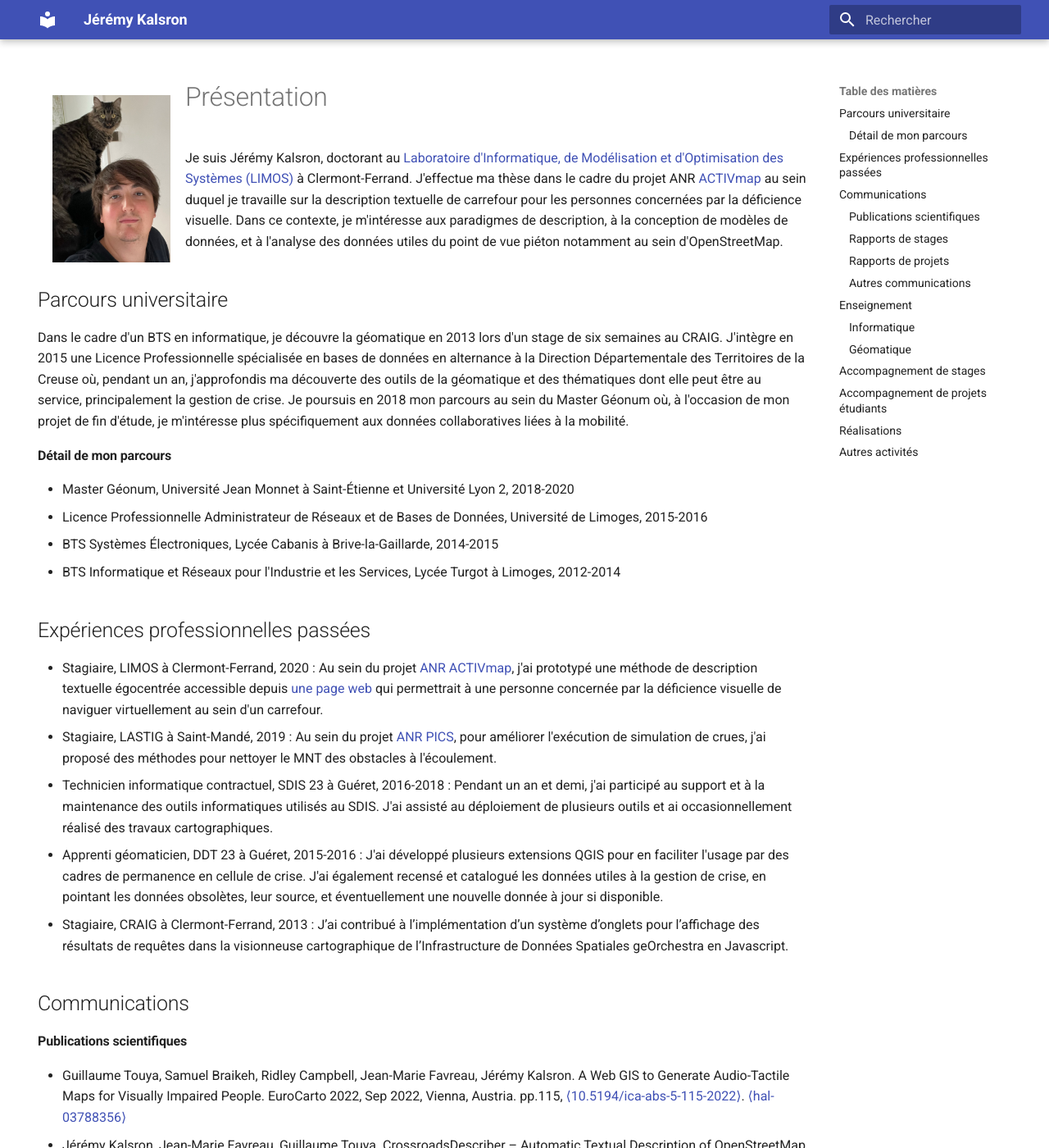
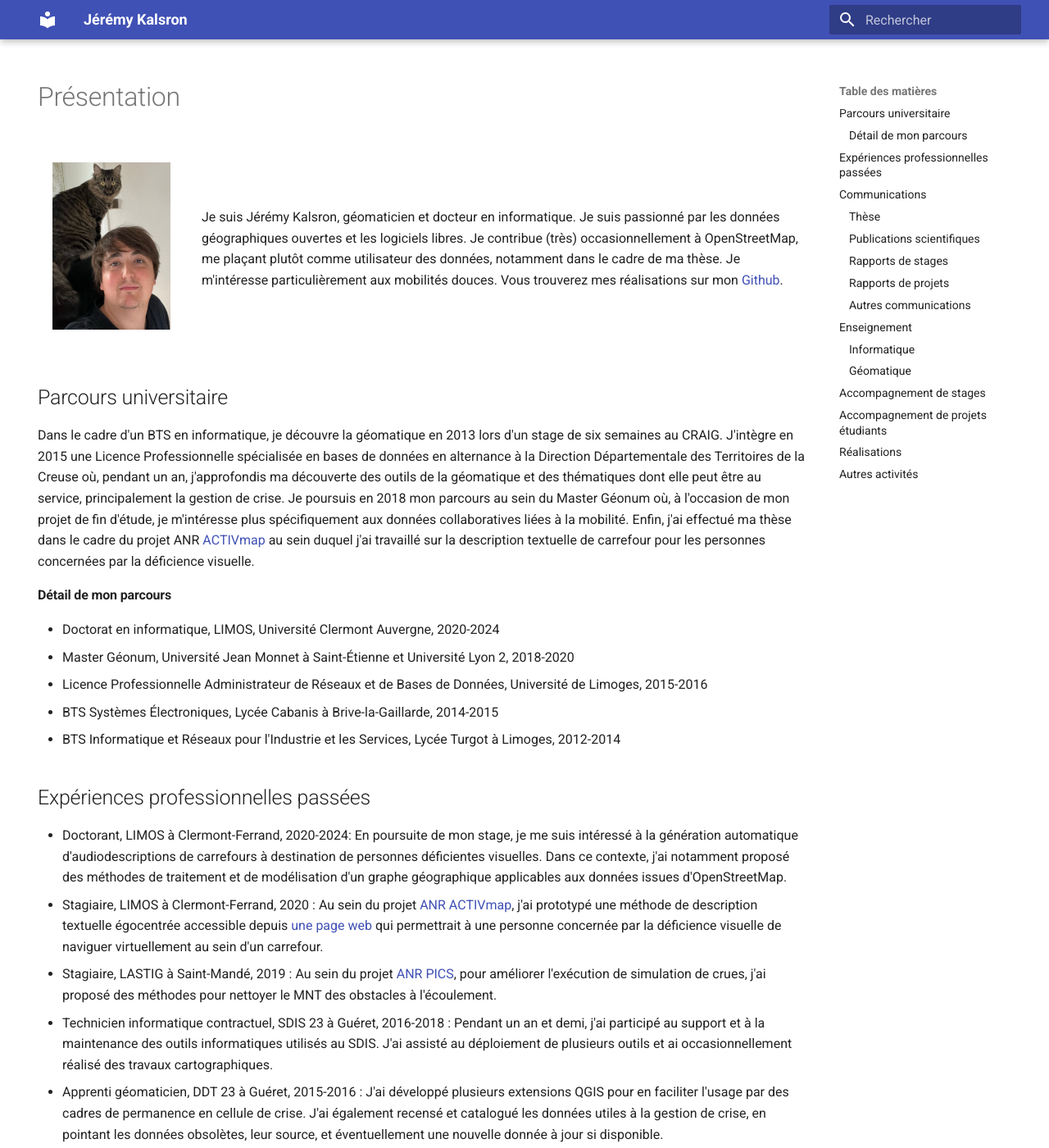
Before and after one commit to jeremyk6/jeremyk6.github.io, an MkDocs documentation site: the page built from docs/index.md, in a window 1280 px wide and 1400 px high. Shown: the whole window at 82% size. Built offline with MkDocs 1.6.1 and Material for MkDocs 9.7.7, drawn with Linux system fonts in a browser that asks for light colours; some of the changed text lies outside the part shown.

Commit message:
Ajout thèse et màj intro.

```diff
--- a/docs/index.md
+++ b/docs/index.md
@@ -4,20 +4,22 @@ hide:
   - navigation
 ---
 
-<div style="float: left">
-    <img src="images/profile.jpeg" style="height: 15em; width: auto; padding: 10%;" alt="Photo de profil" />
+<div style="display: flex; align-items: center;">
+  <div style="flex: 0 0 auto;">
+      <img src="images/profile.jpeg" style="height: 15em; width: auto; padding: 10%;" alt="Photo de profil" />
+  </div>
+  <div style="margin-left: 20px;">
+      <p>Je suis Jérémy Kalsron, géomaticien et docteur en informatique. Je suis passionné par les données géographiques ouvertes et les logiciels libres. Je contribue (très) occasionnellement à OpenStreetMap, me plaçant plutôt comme utilisateur des données, notamment dans le cadre de ma thèse. Je m'intéresse particulièrement aux mobilités douces. Vous trouverez mes réalisations sur mon <a href="https://github.com/jeremyk6">Github</a>.</p>
+  </div>
 </div>
-
-# Présentation
-
-Je suis Jérémy Kalsron, doctorant au [Laboratoire d'Informatique, de Modélisation et d'Optimisation des Systèmes (LIMOS)](https://limos.fr) à Clermont-Ferrand. J'effectue ma thèse dans le cadre du projet ANR [ACTIVmap](https://activmap.limos.fr) au sein duquel je travaille sur la description textuelle de carrefour pour les personnes concernées par la déficience visuelle. Dans ce contexte, je m'intéresse aux paradigmes de description, à la conception de modèles de données, et à l'analyse des données utiles du point de vue piéton notamment au sein d'OpenStreetMap.
 
 ## Parcours universitaire
 
-Dans le cadre d'un BTS en informatique, je découvre la géomatique en 2013 lors d'un stage de six semaines au CRAIG. J'intègre en 2015 une Licence Professionnelle spécialisée en bases de données en alternance à la Direction Départementale des Territoires de la Creuse où, pendant un an, j'approfondis ma découverte des outils de la géomatique et des thématiques dont elle peut être au service, principalement la gestion de crise. Je poursuis en 2018 mon parcours au sein du Master Géonum où, à l'occasion de mon projet de fin d'étude, je m'intéresse plus spécifiquement aux données collaboratives liées à la mobilité.
+Dans le cadre d'un BTS en informatique, je découvre la géomatique en 2013 lors d'un stage de six semaines au CRAIG. J'intègre en 2015 une Licence Professionnelle spécialisée en bases de données en alternance à la Direction Départementale des Territoires de la Creuse où, pendant un an, j'approfondis ma découverte des outils de la géomatique et des thématiques dont elle peut être au service, principalement la gestion de crise. Je poursuis en 2018 mon parcours au sein du Master Géonum où, à l'occasion de mon projet de fin d'étude, je m'intéresse plus spécifiquement aux données collaboratives liées à la mobilité. Enfin, j'ai effectué ma thèse dans le cadre du projet ANR [ACTIVmap](https://activmap.limos.fr) au sein duquel j'ai travaillé sur la description textuelle de carrefour pour les personnes concernées par la déficience visuelle.
 
 #### Détail de mon parcours
 
+- Doctorat en informatique, LIMOS, Université Clermont Auvergne, 2020-2024
 - Master Géonum, Université Jean Monnet à Saint-Étienne et Université Lyon 2, 2018-2020
 - Licence Professionnelle Administrateur de Réseaux et de Bases de Données, Université de Limoges, 2015-2016
 - BTS Systèmes Électroniques, Lycée Cabanis à Brive-la-Gaillarde, 2014-2015
@@ -25,6 +27,7 @@ Dans le cadre d'un BTS en informatique, je découvre la géomatique en 2013 lors
 
 ## Expériences professionnelles passées
 
+- Doctorant, LIMOS à Clermont-Ferrand, 2020-2024: En poursuite de mon stage, je me suis intéressé à la génération automatique d'audiodescriptions de carrefours à destination de personnes déficientes visuelles. Dans ce contexte, j'ai notamment proposé des méthodes de traitement et de modélisation d'un graphe géographique applicables aux données issues d'OpenStreetMap.
 - Stagiaire, LIMOS à Clermont-Ferrand, 2020 : Au sein du projet [ANR ACTIVmap](https://activmap.limos.fr), j'ai prototypé une méthode de description textuelle égocentrée accessible depuis [une page web](https://carrefours.activmap.limos.fr/old/) qui permettrait à une personne concernée par la déficience visuelle de naviguer virtuellement au sein d'un carrefour.
 - Stagiaire, LASTIG à Saint-Mandé, 2019 : Au sein du projet [ANR PICS](https://pics.ifsttar.fr/), pour améliorer l'exécution de simulation de crues, j'ai proposé des méthodes pour nettoyer le MNT des obstacles à l'écoulement.
 - Technicien informatique contractuel, SDIS 23 à Guéret, 2016-2018 : Pendant un an et demi, j'ai participé au support et à la maintenance des outils informatiques utilisés au SDIS. J'ai assisté au déploiement de plusieurs outils et ai occasionnellement réalisé des travaux cartographiques.
@@ -32,6 +35,10 @@ Dans le cadre d'un BTS en informatique, je découvre la géomatique en 2013 lors
 - Stagiaire, CRAIG à Clermont-Ferrand, 2013 : J’ai contribué à l’implémentation d’un système d’onglets pour l’affichage des résultats de requêtes dans la visionneuse cartographique de l’Infrastructure de Données Spatiales geOrchestra en Javascript.
 
 ## Communications
+
+#### Thèse
+
+- Jérémy Kalsron. Génération automatique d'abstractions de carrefours pour les personnes concernées par la déficience visuelle. Université Clermont Auvergne, 2024. [⟨tel-04845483⟩](https://theses.hal.science/tel-04845483v1)
 
 #### Publications scientifiques
 
@@ -44,13 +51,13 @@ Dans le cadre d'un BTS en informatique, je découvre la géomatique en 2013 lors
 
 #### Rapports de stages
 
-- [La mobilité au sein d’un carrefour pour une personne en situation de déficience visuelle](https://activmap.limos.fr/files/rapport-LIMOS-2020-J%C3%A9r%C3%A9my-Kalsron.pdf), M2 Géonum, 2020
-- [Construction de MNE adaptés à la simulation d'inondations](https://kdrive.infomaniak.com/app/share/427161/a88a8a9d-4731-41c6-ab7e-fead75a38206), M1 Géonum, 2019
-- [Amélioration de la valise de permanence utilisée en cellule de crise](https://kdrive.infomaniak.com/app/share/427161/ae3ffe6a-a635-45ff-831f-d52aff9b03d0), LP ARBD, 2016
+- [La mobilité au sein d’un carrefour pour une personne en situation de déficience visuelle](resources/Memoire_KALSRON_M2_2020.pdf), M2 Géonum, 2020
+- [Construction de MNE adaptés à la simulation d'inondations](resources/Memoire_KALSRON_M1_2019.pdf), M1 Géonum, 2019
+- [Amélioration de la valise de permanence utilisée en cellule de crise](resources/Memoire_KALSRON_LP_2016.pdf), LP ARBD, 2016
 
 #### Rapports de projets
 
-- [OSCO : OSCO Sécurise et Contribue à OSM](https://kdrive.infomaniak.com/app/share/427161/81e55e5c-0f23-4d87-9e73-b6f9232f0668) ([pitch vidéo](https://www.youtube.com/watch?v=ODarDwlvfNs)), M2 Géonum, 2020
+- [OSCO : OSCO Sécurise et Contribue à OSM](resources/Rapport_OSCO_M2_2020.pdf) ([pitch vidéo](https://www.youtube.com/watch?v=ODarDwlvfNs)), M2 Géonum, 2020
 
 #### Autres communications
 
```
Also changed, not shown: 4 other files.
